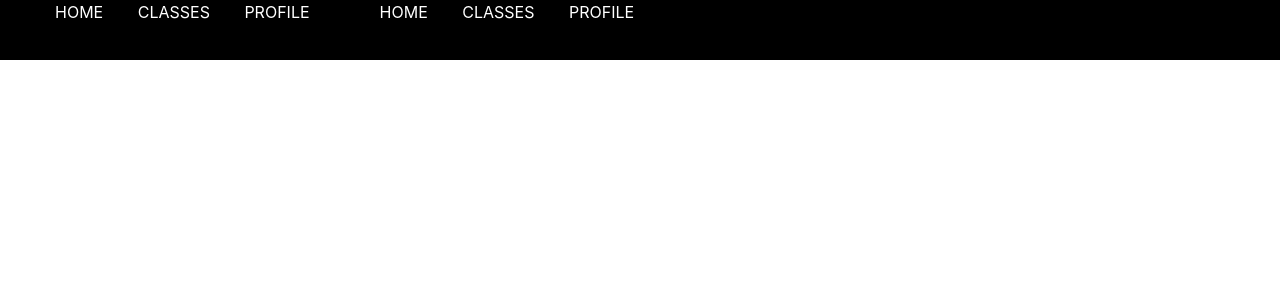
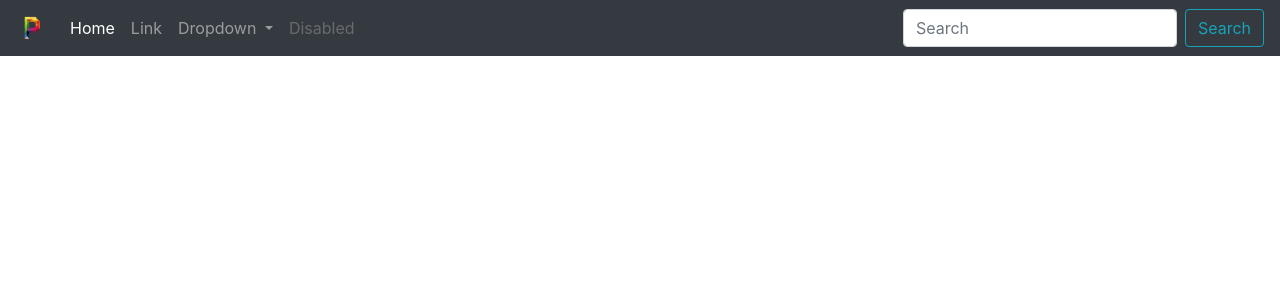
Before and after one commit to SyeedHasan/TeachMe, a PHP site: page / in a window 1280 px wide. Shown: the top 300 px of the page. Run offline with PHP 8.4, Linux system fonts and the light colour scheme; some libraries are stand-ins or nearby versions.

Commit message:
updates home page

```diff
--- a/assets/css/home.css
+++ b/assets/css/home.css
@@ -1,15 +1,5 @@
-
-body {
-    margin: 0;
-    padding: 0;
-}
-
-.nav {
-    width: 100%;
-    height: 60px;
-    background: black;
-    color: white;
-    text-transform: uppercase;
+.nav > li > a:hover{
+    background-color:#FCC;
 }
 
 .logo {
--- a/index.php
+++ b/index.php
@@ -16,20 +16,55 @@
 </head>
 <body>
 
-    <div class="nav">
+   <!-- <div class="nav">
         <ul class="nav-linksLeft">
             <li>Home</li>
             <li>Classes</li>
             <li>Profile</li>
         </ul>
-        <!-- <p class="logo" >EdModo</p> -->
+        <!-- <p class="logo" >EdModo</p>
         <ul class="nav-linksRight">
             <li>Home</li>
             <li>Classes</li>
             <li>Profile</li>
         </ul>
-    </div>
+    </div> -->
+    <nav class="navbar navbar-expand-lg navbar-dark bg-dark">
+  <a class="navbar-brand" href="#">
+      <img src="assets/images/logos/pl.png" width="30" height="30" alt=""></a>
+  <button class="navbar-toggler" type="button" data-toggle="collapse" data-target="#navbarSupportedContent" aria-controls="navbarSupportedContent" aria-expanded="false" aria-label="Toggle navigation">
+    <span class="navbar-toggler-icon"></span>
+  </button>
 
+  <div class="collapse navbar-collapse" id="navbarSupportedContent">
+    <ul class="navbar-nav mr-auto">
+      <li class="nav-item active">
+        <a class="nav-link" href="#">Home <span class="sr-only">(current)</span></a>
+      </li>
+      <li class="nav-item">
+        <a class="nav-link" href="#">Link</a>
+      </li>
+      <li class="nav-item dropdown">
+        <a class="nav-link dropdown-toggle" href="#" id="navbarDropdown" role="button" data-toggle="dropdown" aria-haspopup="true" aria-expanded="false">
+          Dropdown
+        </a>
+        <div class="dropdown-menu" aria-labelledby="navbarDropdown">
+          <a class="dropdown-item" href="#">Action</a>
+          <a class="dropdown-item" href="#">Another action</a>
+          <div class="dropdown-divider"></div>
+          <a class="dropdown-item" href="#">Something else here</a>
+        </div>
+      </li>
+      <li class="nav-item">
+        <a class="nav-link disabled" href="#">Disabled</a>
+      </li>
+    </ul>
+    <form class="form-inline my-2 my-lg-0">
+      <input class="form-control mr-sm-2" type="search" placeholder="Search" aria-label="Search">
+      <button class="btn btn-outline-info my-2 my-sm-0" type="submit">Search</button>
+    </form>
+  </div>
+</nav>
 
 
 
```
Also changed, not shown: assets/images/logos/p.png (added), assets/images/logos/pl.png (added).
